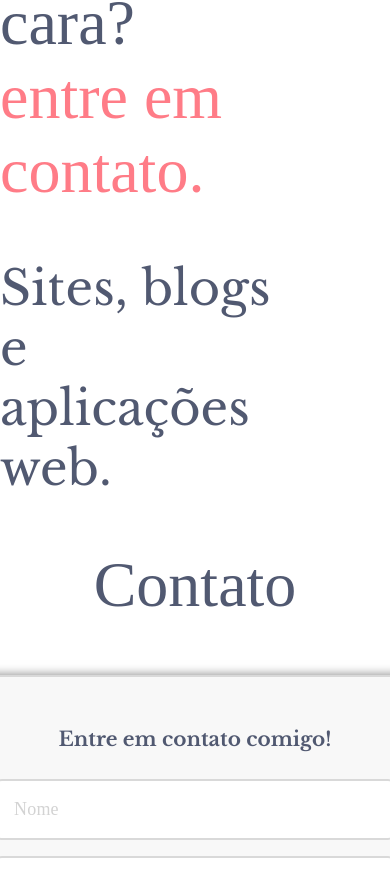
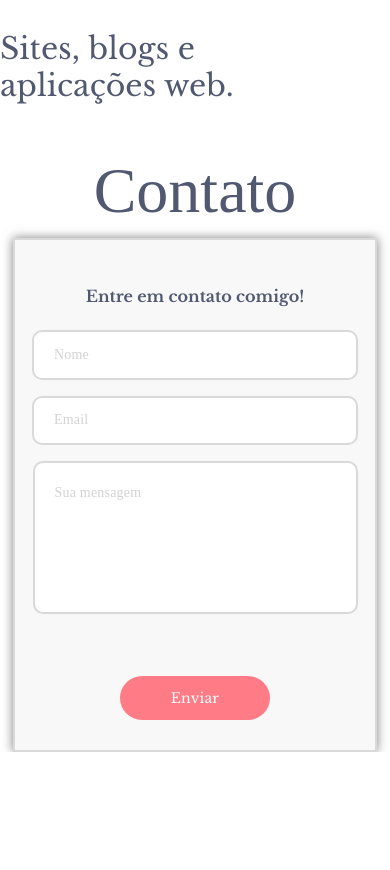
Before and after one commit to itsimoes/portfolio-2023, a React (Create React App) app: page / in a window 390 px wide. Shown: the part 3154-4024 px from the top of the page. After the commit the page ends 3906 px from the top, so only its background shows below. Built offline with nearby package versions, Linux system fonts and the light colour scheme; a web font is replaced by a local one.

Commit message:
responsividade para 720p concluída na seção contact

```diff
--- a/src/components/Contact/style.scss
+++ b/src/components/Contact/style.scss
@@ -82,7 +82,7 @@
 }
 
 .contact_textarea {
-  width: 400px;
+  width: 407px;
   height: 193px;
   box-sizing: border-box;
   resize: none;
@@ -133,9 +133,56 @@
     margin-top: 30px;
 
     //text
-    font-size: 18px;
+    font-size: 16px;
     font-weight: 400;
     line-height: 20px;
     letter-spacing: 0.20000000298023224px;
     color: var(--primary_coral);
   }
+
+
+// media query 720p and 1366x768
+@media (max-width: 1366px) {
+  #contact_message_1 {
+    font-size: 50px;
+  }
+
+  #contact_message_2 {
+    font-size: 30px;
+  }
+
+  .contact_form_title {
+    margin-bottom: 10px;
+  }
+
+  .contact_form_wrapper {
+    width: 300px;
+    height: 450px;
+
+    h3 {
+      font-size: 16px;
+    }
+
+    .contact_input_field {
+      width: 100%;
+      height: 60px;
+      font-size: 14px;
+    }
+
+    .contact_textarea {
+      width: 325px;
+      font-size: 14px;
+    }
+
+    .contact_submit_button {
+      width: 150px;
+      height: 60px;
+      font-size: 14px;
+    }
+
+    #confirmation_message {
+      font-size: 12px;
+      margin-top: 10px;
+    }
+  }
+}
```
